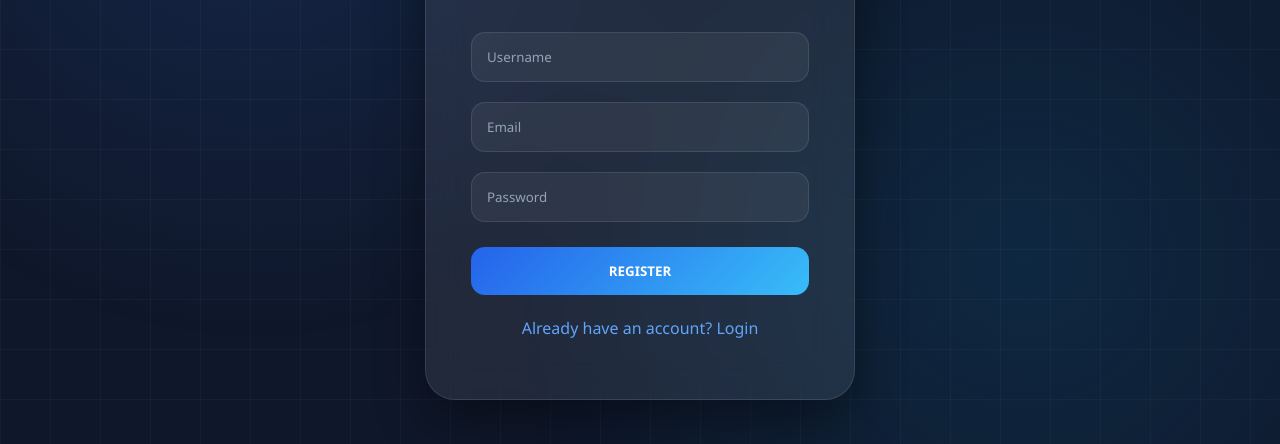
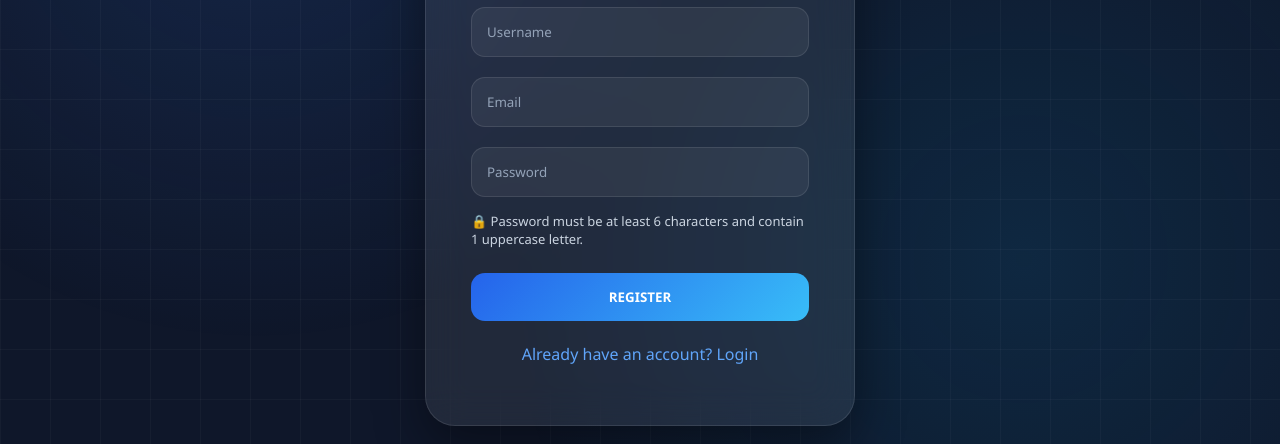
Before and after one commit to AksaAnoob/typing-speed-enhancer, a plain HTML site: page register.html in a window 1280 px wide. Shown: the part 301-745 px from the top of the page. Drawn offline with Linux system fonts and the light colour scheme.

Commit message:
updated register page

```diff
--- a/register.html
+++ b/register.html
@@ -186,7 +186,13 @@ button:hover{
     transform: translateY(-2px);
     box-shadow:0 0 25px rgba(56,189,248,.5);
 }
-
+#passwordRule{
+    margin-top: 5px;
+    margin-bottom: 10px;
+    font-size: 13px;
+    color: #cbd5e1;
+    text-align: left;
+}
 /* Link */
 
 a{
@@ -221,6 +227,12 @@ a:hover{
         <input type="text" id="username" placeholder="Username" required>
         <input type="email" id="email" placeholder="Email" required>
         <input type="password" id="password" placeholder="Password" required>
+
+<p id="passwordRule">
+🔒 Password must be at least 6 characters and contain 1 uppercase letter.
+</p>
+
+
 
         <button type="submit">REGISTER</button>
 
```
